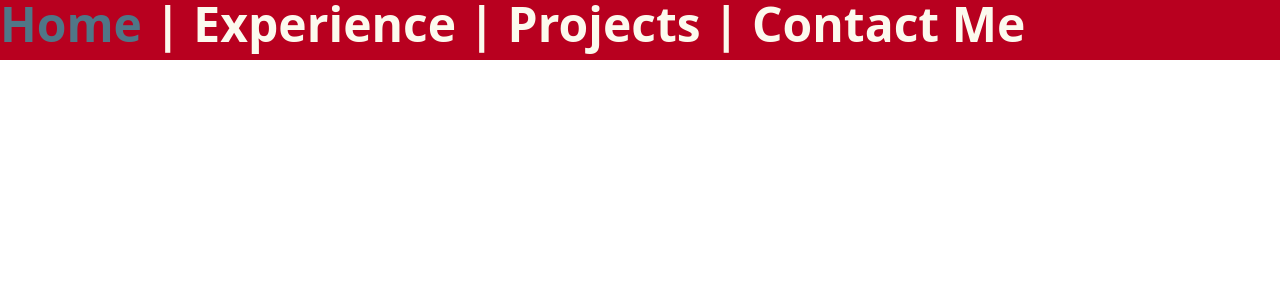
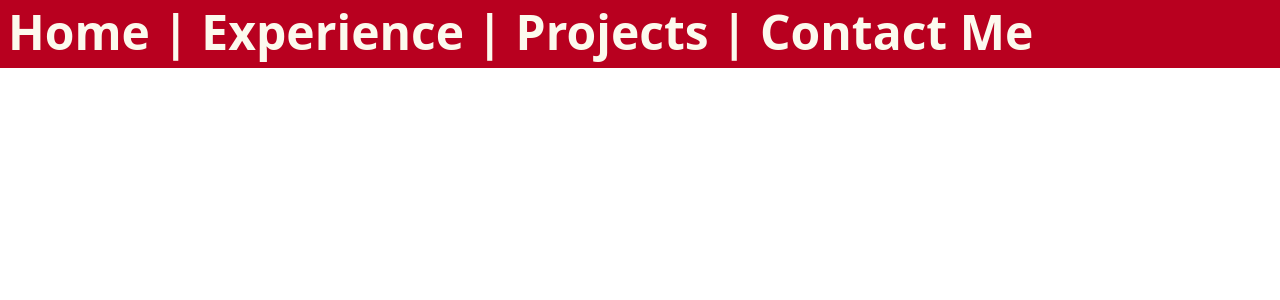
Before and after one commit to AdamKvant/AdamKvantSite, a SvelteKit app in the folder AdamKvantSite/: page / in a window 1280 px wide. Shown: the top 300 px of the page. Built offline with nearby package versions, Linux system fonts and the light colour scheme.

Commit message:
fixing header issues and more styling

```diff
--- a/AdamKvantSite/src/app.css
+++ b/AdamKvantSite/src/app.css
@@ -12,7 +12,7 @@
 
 
 .headerOverall {
-    @apply bg-[#B8001F] font-bold text-5xl text-[#FCFAEE] pb-3;
+    @apply bg-[#B8001F] font-bold text-5xl text-[#FCFAEE] pt-2 pl-2 pb-3;
 }
 
 .hoverHeader{
--- a/AdamKvantSite/src/components/Header.svelte
+++ b/AdamKvantSite/src/components/Header.svelte
@@ -1,4 +1,4 @@
-<div class="headerOverall">
+<div class="headerOverall rounded-b-lg">
     <a class="hoverHeader" href="/">Home</a> |
     <a class="hoverHeader" href="/experience">Experience</a> |
     <a class="hoverHeader" href="/projects">Projects</a> |
--- a/AdamKvantSite/src/routes/+layout.svelte
+++ b/AdamKvantSite/src/routes/+layout.svelte
@@ -3,7 +3,8 @@
     import Header from '../components/Header.svelte';
 	let { children } = $props();
 </script>
-<Header />
-<div class="bg-[#384B70] min-h-screen">
-    {@render children()}
+
+<div class="bg-[#FCFAEE] min-h-full">
+    <Header/>
+    <div>{@render children()}</div>
 </div>
--- a/AdamKvantSite/src/routes/+page.svelte
+++ b/AdamKvantSite/src/routes/+page.svelte
@@ -5,7 +5,3 @@
       document.title = "Adam Kvant";
     });
   </script>
-
-<div class="bg-[#384B70] min-h-screen">
-
-</div>
```
